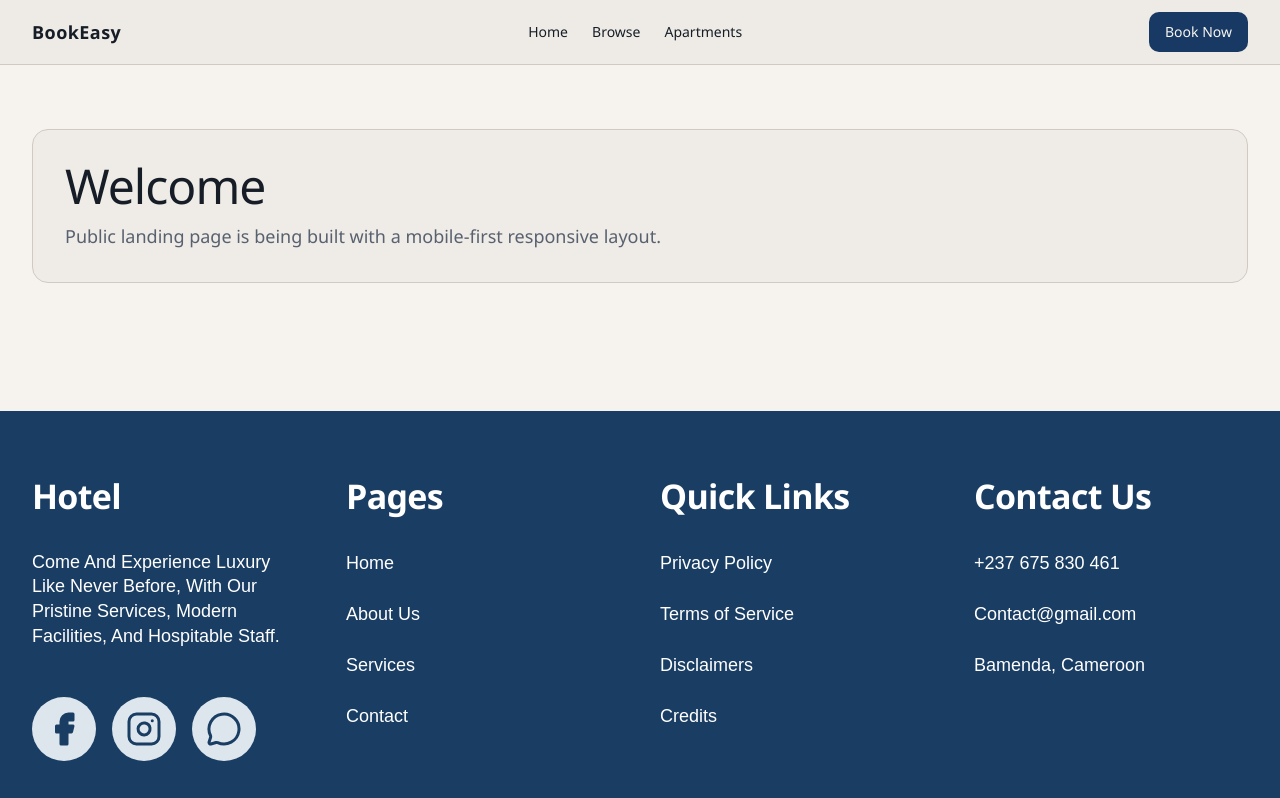
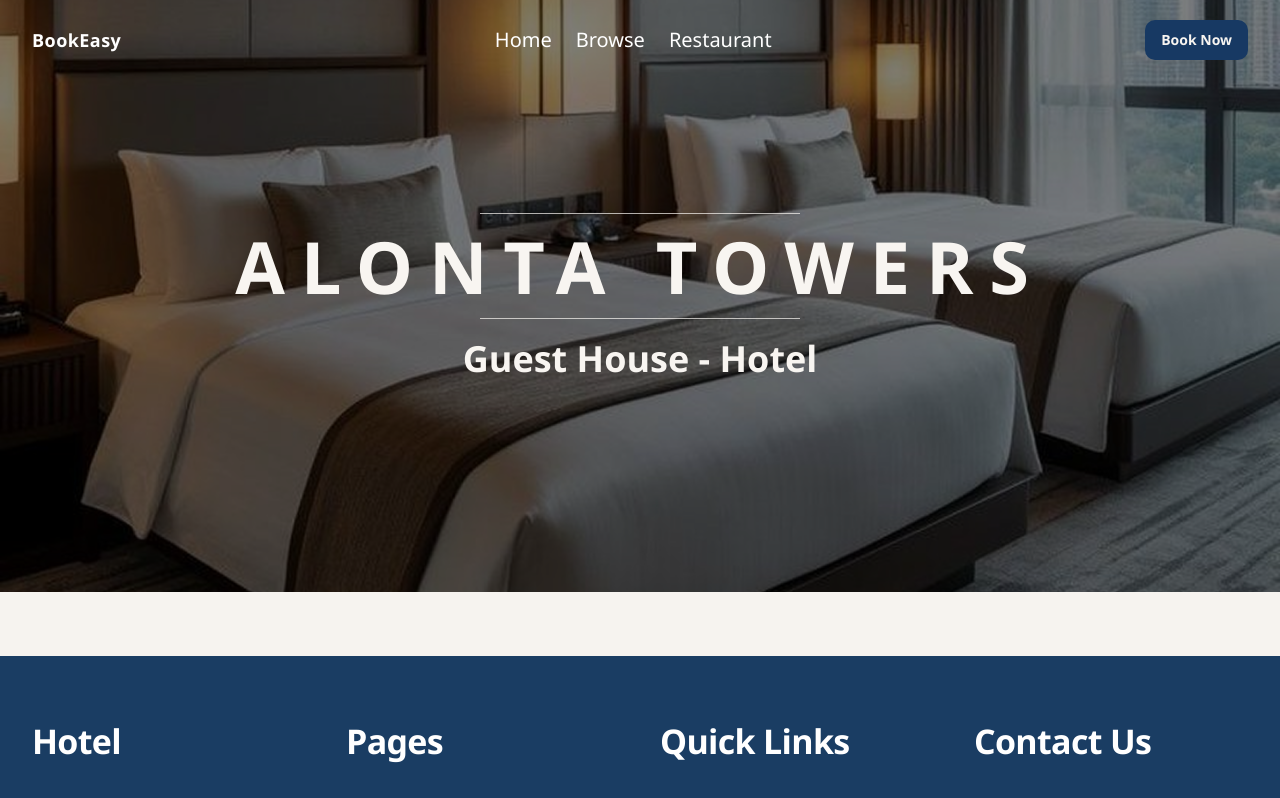
Before and after one commit to SirriCelles/bendu-ap, a Next.js app: page / in a window 1280 px wide. Shown: the top 798 px of the page. Built offline with nearby package versions, Linux system fonts and the light colour scheme.

Commit message:
feat(t-018.2): implement hero section with static image and overlay

```diff
--- a/app/(public)/page.tsx
+++ b/app/(public)/page.tsx
@@ -1,12 +1,9 @@
+import { HeroSection } from "@/components/public/landing/hero-section";
+
 export default function PublicPage() {
   return (
-    <main className="mx-auto w-full max-w-7xl px-4 py-12 md:px-8 md:py-16">
-      <section className="rounded-xl border border-border bg-card p-6 md:p-8">
-        <h1 className="text-3xl md:text-5xl">Welcome</h1>
-        <p className="mt-3 max-w-2xl text-base text-muted-foreground md:text-lg">
-          Public landing page is being built with a mobile-first responsive layout.
-        </p>
-      </section>
+    <main>
+      <HeroSection />
     </main>
   );
 }
--- a/app/globals.css
+++ b/app/globals.css
@@ -29,6 +29,7 @@
 
   --info: 205 37% 78%;
   --info-foreground: 216 28% 12%;
+  --overlay-50: 0 0% 0% / 0.5;
 
   --radius: 0.75rem;
 }
@@ -60,3 +61,9 @@
     color: hsl(var(--foreground));
   }
 }
+
+@layer utilities {
+  .bg-overlay-50 {
+    background-color: hsl(var(--overlay-50));
+  }
+}
--- /dev/null
+++ b/components/public/landing/hero-section.tsx
@@ -0,0 +1,35 @@
+import Image from "next/image";
+import Link from "next/link";
+
+import { Button } from "@/components/ui/button";
+
+export function HeroSection() {
+  return (
+    <section className="relative isolate overflow-hidden">
+      <div className="relative min-h-[68svh] w-full md:min-h-[74svh]">
+        <Image
+          src="/images/landing/hero-bg-image.png"
+          alt="Alonta towers hotel room hero image"
+          fill
+          priority
+          className="object-cover object-center"
+          sizes="100vw"
+        />
+        <div className="absolute inset-0 bg-overlay-50" aria-hidden />
+
+        <div className="relative z-10 mx-auto flex min-h-[68svh] w-full max-w-7xl items-center justify-center px-4 py-10 text-center md:min-h-[74svh] md:px-8">
+          <div className="w-full max-w-4xl text-primary-foreground">
+            <div className="mx-auto mb-3 h-px w-48 bg-primary-foreground/70 md:mb-4 md:w-80" />
+            <h1 className="text-4xl font-semibold tracking-[0.22em] text-primary-foreground sm:text-5xl md:text-7xl">
+              ALONTA TOWERS
+            </h1>
+            <div className="mx-auto mt-3 h-px w-48 bg-primary-foreground/70 md:mt-4 md:w-80" />
+            <p className="mt-4 text-xl font-semibold text-primary-foreground sm:text-2xl md:mt-5 md:text-4xl">
+              Guest House - Hotel
+            </p>
+          </div>
+        </div>
+      </div>
+    </section>
+  );
+}
--- a/components/public/mobile-nav.tsx
+++ b/components/public/mobile-nav.tsx
@@ -21,18 +21,18 @@ export function MobileNav() {
     <Dialog open={open} onOpenChange={setOpen}>
       <DialogTrigger asChild>
         <Button
-          variant="outline"
+          variant="ghost"
           size="icon"
-          className="md:hidden"
+          className="text-white hover:bg-background/20 hover:text-white md:hidden"
           aria-label="Open navigation menu"
         >
           <Menu className="h-5 w-5" />
         </Button>
       </DialogTrigger>
       <DialogContent className="max-w-xs bg-card p-6">
-        <DialogTitle className="text-xl">Navigate</DialogTitle>
+        <DialogTitle></DialogTitle>
         <DialogDescription className="text-sm text-muted-foreground">
-          Explore rooms and start a reservation.
+          Explore Apartments and start a reservation.
         </DialogDescription>
         <nav className="mt-4 flex flex-col gap-3">
           {primaryNavItems.map((item) => (
--- a/components/public/nav-config.ts
+++ b/components/public/nav-config.ts
@@ -6,7 +6,7 @@ export type PublicNavItem = {
 export const primaryNavItems: PublicNavItem[] = [
   { href: "/", label: "Home" },
   { href: "/rooms", label: "Browse" },
-  { href: "/rooms", label: "Apartments" },
+  { href: "/rooms", label: "Restaurant" },
 ];
 
 export const primaryCta = {
--- a/components/public/public-header.tsx
+++ b/components/public/public-header.tsx
@@ -6,9 +6,9 @@ import { Button } from "@/components/ui/button";
 
 export function PublicHeader() {
   return (
-    <header className="border-b border-border bg-card/95">
-      <div className="mx-auto flex h-16 w-full max-w-7xl items-center justify-between px-4 md:px-8">
-        <Link href="/" className="text-lg font-semibold tracking-wide">
+    <header className="absolute inset-x-0 top-0 z-40 bg-transparent">
+      <div className="mx-auto flex h-16 w-full max-w-7xl items-center justify-between px-4 md:h-20 md:px-8">
+        <Link href="/" className="text-lg font-semibold tracking-wide text-white">
           BookEasy
         </Link>
 
@@ -17,7 +17,7 @@ export function PublicHeader() {
             <Link
               key={item.href + item.label}
               href={item.href}
-              className="text-sm text-foreground hover:text-primary"
+              className="text-xl font-medium text-white hover:opacity-85"
             >
               {item.label}
             </Link>
@@ -25,7 +25,7 @@ export function PublicHeader() {
         </nav>
 
         <div className="flex items-center gap-2">
-          <Button asChild className="hidden md:inline-flex">
+          <Button asChild className="hidden font-bold md:inline-flex">
             <Link href={primaryCta.href}>{primaryCta.label}</Link>
           </Button>
           <MobileNav />
```
Also changed, not shown: public/images/landing/hero-bg-image.png (added), public/images/landing/hero-overlay.png (added).
